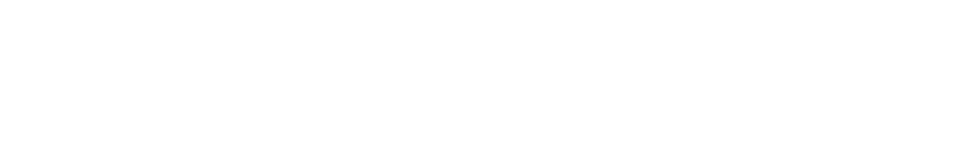
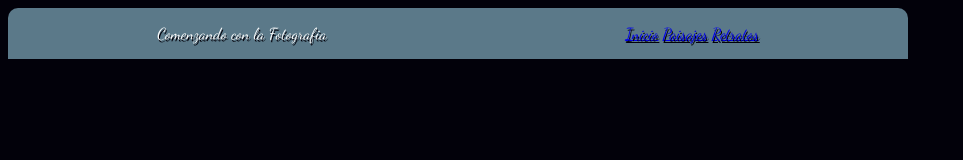
Before and after one commit to GitHubAAC/Comenzando, a plain HTML site: page index.html in a window 1280 px wide. Shown: the whole page, without its empty margins (0-963 px from the left). Drawn offline with Linux system fonts and the light colour scheme.

Commit message:
1st update
1st update

```diff
--- /dev/null
+++ b/css/estilos.css
@@ -0,0 +1,44 @@
+@font-face {
+  font-family: 'Dancing Script';
+  src: url('DancingScript-Regular.ttf');
+}
+body{
+  font-family: 'Dancing Script';
+
+  background-color: #02010a;
+}
+
+header{
+  text-shadow: 1px 2px #02010a;
+  color: white;
+  width: 100%;
+  align-content: center;
+  display: flex;
+  justify-content: space-around;
+  align-items: center;
+  border-top-left-radius: 10px;
+  border-top-right-radius: 10px;
+  background-color: #5b7989;
+/*	background: -o-linear-gradient(right, #5CA861 , #BADFBC); /* For Opera 11.1 to 12.0 */
+/*	background: -moz-linear-gradient(right, #5CA861 , #BADFBC); /* For Firefox 3.6 to 15 */
+/*	background: linear-gradient(to right, #5CA861 , #BADFBC); /* Standard syntax */
+}
+
+.Titulo {
+/*  padding-left: 10px;*/
+  text-align: left;
+}
+.Menu {
+  text-align: right;
+}
+
+.contenedor {
+
+  width: 900px;
+	display: flex;
+  justify-content: space-around;
+  align-items: center;
+
+/* No se si va flex-flow */
+	flex-flow: row wrap;
+}
--- a/index.html
+++ b/index.html
@@ -2,9 +2,29 @@
 <html>
   <head>
     <meta charset="utf-8">
-    <title>Prueba de comenzando</title>
+    <meta name="viewport" content="width:device-width,user-scalable=no">
+    <title>Comenzando con la Fotografia</title>
+    <link rel="stylesheet" href="./css/estilos.css">
+
   </head>
   <body>
+    <div class="contenedor" role="main">
+
+      <header>
+        <div class="Titulo">
+          <p>Comenzando con la Fotografia</p>
+        </div>
+        <div class="Menu">
+          <a href="index.html">Inicio</a>
+          <a href="Paisajes.html">Paisajes</a>
+          <a href="Retratos.html">Retratos</a>
+
+
+        </div>
+      </header>
+
+    </div>
+
 
   </body>
 </html>
```
Also changed, not shown: css/DancingScript-Bold.ttf (added), css/DancingScript-Regular.ttf (added), css/FreeSans.otf (added), css/FreeSansBold.otf (added), css/FreeSansBoldOblique.otf (added), css/FreeSansOblique.otf (added), paisajes.html (added), retratos.html (added).
